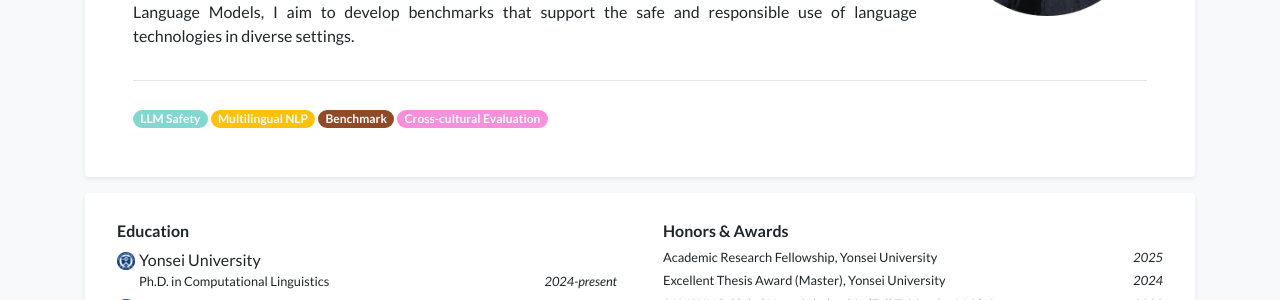
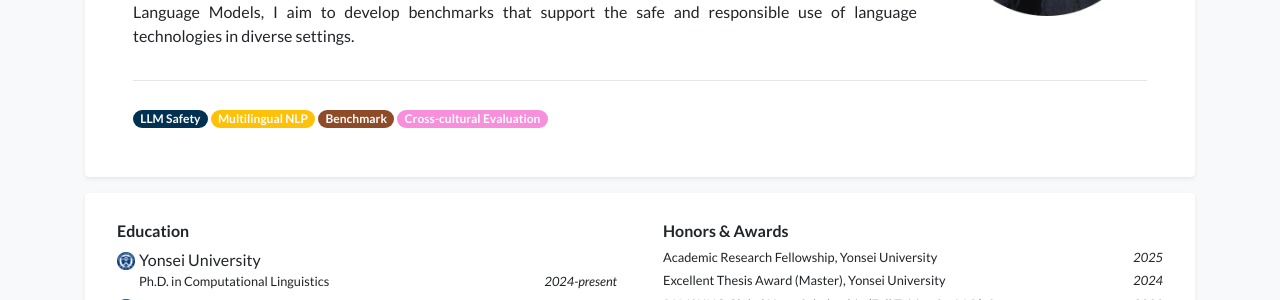
Before and after one commit to wangxiaonan-git/wangxiaonan-git.github.io, a Jekyll site: the page built from index.html, in a window 1280 px wide. Shown: the part 360-660 px from the top of the page. Built offline with Jekyll 4.4.1, drawn with Linux system fonts in a browser that asks for light colours; a style sheet for code colours, icons or effects is not loaded.

Commit message:
Update profile_card.html

```diff
--- a/_includes/widgets/profile_card.html
+++ b/_includes/widgets/profile_card.html
@@ -40,7 +40,7 @@
                     <div class="col">
                         <!-- Research interest tags -->
                         <div class="text-profile-bio mt-2">
-                            <span class="badge badge-pill" style="background-color:#81D8D0; color: white;">LLM Safety</span>
+                            <span class="badge badge-pill" style="background-color:#003153; color: white;">LLM Safety</span>
                             <span class="badge badge-pill" style="background-color:#ffc107; color: white;">Multilingual NLP</span>
                             <span class="badge badge-pill" style="background-color:#8f4b28; color: white;">Benchmark</span>
                             <span class="badge badge-pill" style="background-color:#f78fdd; color: white;">Cross-cultural Evaluation</span>
```
